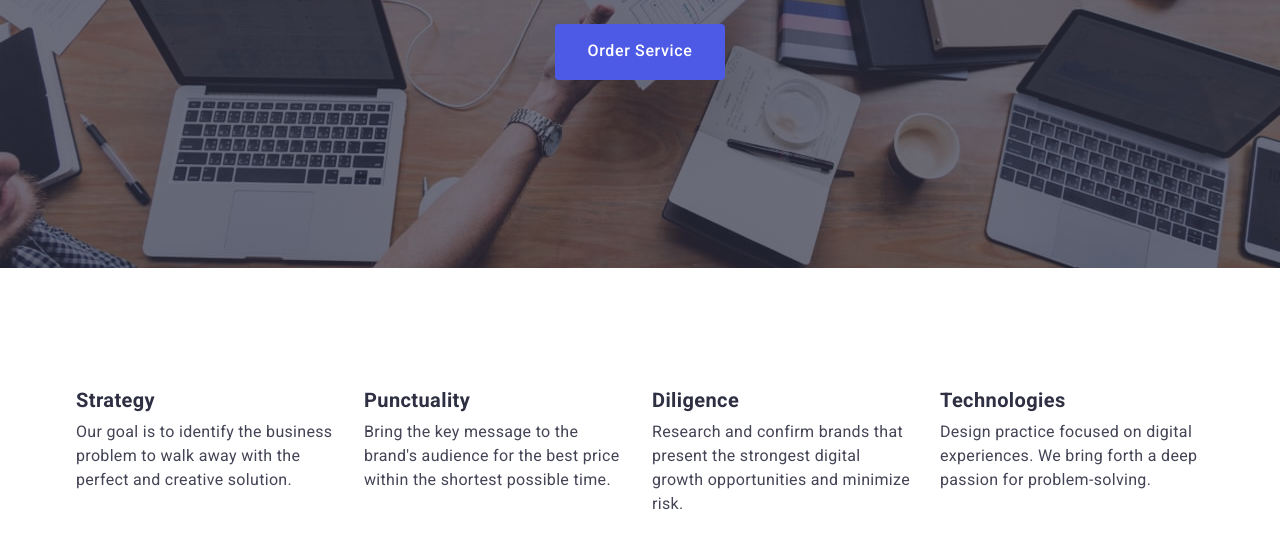
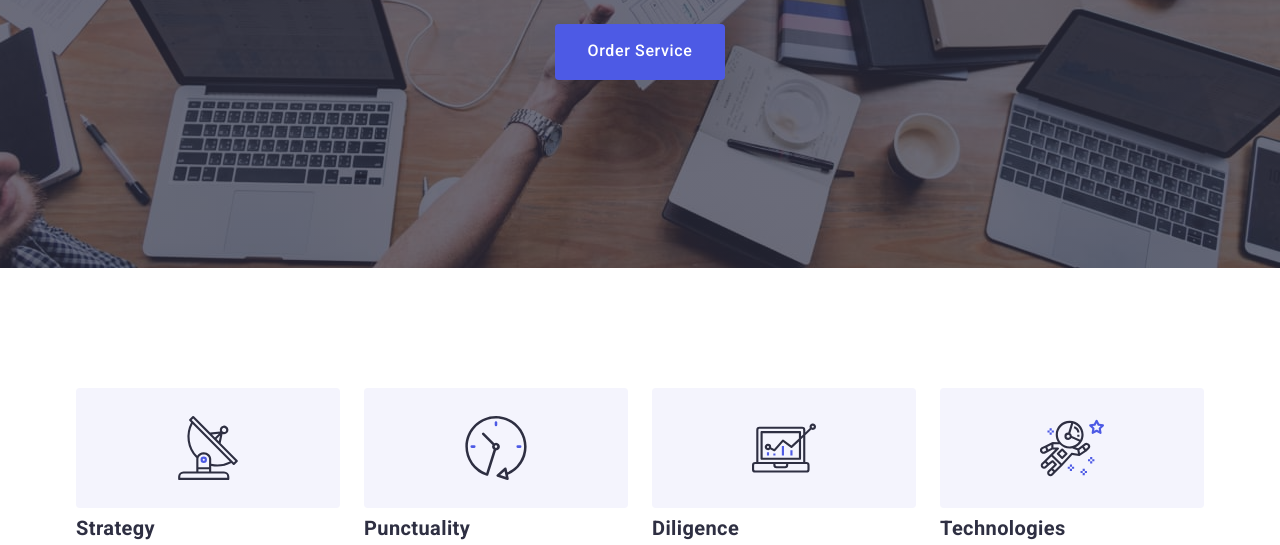
Before and after one commit to YaroslavZamrii/goit-markup-hw-04, a plain HTML site: page index.html in a window 1280 px wide. Shown: the part 405-950 px from the top of the page. Drawn offline with nearby package versions, Linux system fonts and the light colour scheme.

Commit message:
Section About

```diff
--- a/css/styles.css
+++ b/css/styles.css
@@ -207,6 +207,36 @@ body {
 .about-item {
   flex-basis: calc((100% - 72px) / 4);
 }
+
+.about-item::before {
+  display: block;
+  content: "";
+  height: 120px;
+  border-radius: 4px;
+  background-size: 64px;
+  background-repeat: no-repeat;
+  background-position: center;
+  background-color: var(--light-background-color);
+
+  margin-bottom: 8px;
+}
+
+.icon-antenna::before {
+  background-image: url(../images/icon-antenna.svg);
+}
+
+.icon-clock::before {
+  background-image: url(../images/icon-clock.svg);
+}
+
+.icon-diagrama::before {
+  background-image: url(../images/icon-diagrama.svg);
+}
+
+.icon-astronaut::before {
+  background-image: url(../images/icon-astronaut.svg);
+}
+
 .about-item-title {
   margin-bottom: 8px;
 
--- a/index.html
+++ b/index.html
@@ -75,28 +75,28 @@
         <div class="container">
           <h2 class="about-title visually-hidden">About us</h2>
           <ul class="about-list list">
-            <li class="about-item">
+            <li class="about-item icon-antenna">
               <h3 class="about-item-title">Strategy</h3>
               <p class="about-text">
                 Our goal is to identify the business problem to walk away with
                 the perfect and creative solution.
               </p>
             </li>
-            <li class="about-item">
+            <li class="about-item icon-clock">
               <h3 class="about-item-title">Punctuality</h3>
               <p class="about-text">
                 Bring the key message to the brand's audience for the best price
                 within the shortest possible time.
               </p>
             </li>
-            <li class="about-item">
+            <li class="about-item icon-diagrama">
               <h3 class="about-item-title">Diligence</h3>
               <p class="about-text">
                 Research and confirm brands that present the strongest digital
                 growth opportunities and minimize risk.
               </p>
             </li>
-            <li class="about-item">
+            <li class="about-item icon-astronaut">
               <h3 class="about-item-title">Technologies</h3>
               <p class="about-text">
                 Design practice focused on digital experiences. We bring forth a
```
Also changed, not shown: images/icon-antenna.svg (added), images/icon-astronaut.svg (added), images/icon-clock.svg (added), images/icon-diagrama.svg (added).
